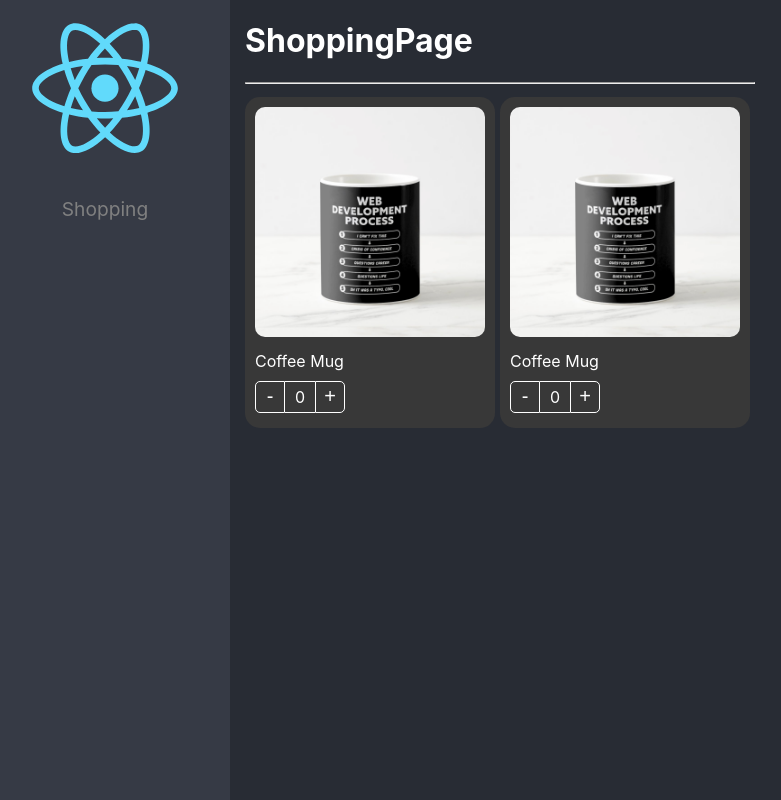
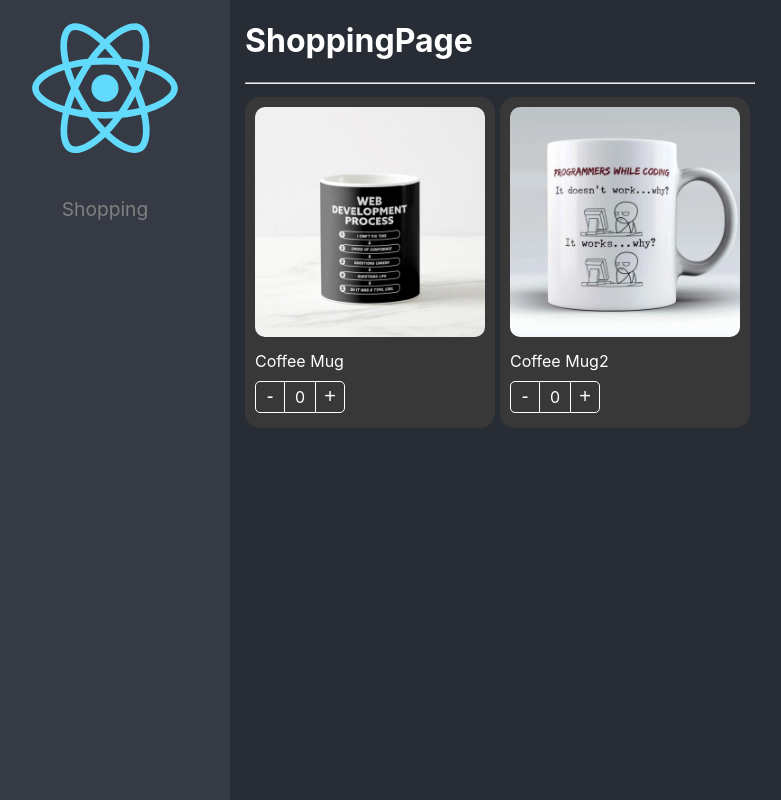
Before and after one commit to ajluisarg/react-app, a React (Create React App) app: page / in a window 1280 px wide. Shown: the whole page, without its empty margins (20-801 px from the left). Built offline with nearby package versions, Linux system fonts and the light colour scheme.

Commit message:
control props implemented

```diff
--- a/src/component-patterns/components/ProductCard.tsx
+++ b/src/component-patterns/components/ProductCard.tsx
@@ -1,4 +1,4 @@
-import { createContext, ReactElement } from "react";
+import { createContext, CSSProperties, ReactElement } from "react";
 import useProduct from "../hooks/useProduct.";
 import { Product, ProductContextProps } from "../interfaces/products.interfaces";
 import styles from "../styles/styles.module.css";
@@ -6,6 +6,9 @@ import styles from "../styles/styles.module.css";
 export interface Props {
   product: Product;
   className?: string;
+  style?: CSSProperties;
+  onChange?: ({product, count}: {product: Product, count: number}) => void;
+  value?: number;
 }
 export const ProductContext = createContext<ProductContextProps>(
   {} as ProductContextProps
@@ -16,9 +19,12 @@ const { Provider } = ProductContext;
 export const ProductCard = ({
   product,
   children,
-  className
+  className,
+  style,
+  onChange,
+  value
 }: Props & { children?: ReactElement | ReactElement[] }) => {
-  const { counter, increaseBy } = useProduct();
+  const { counter, increaseBy } = useProduct((count: number) => onChange && onChange({product, count}), value);
 
   return (
     <Provider
@@ -28,7 +34,7 @@ export const ProductCard = ({
         product,
       }}
     >
-      <div className={`${styles.productCard} ${className}`}>{children}</div>
+      <div style={style} className={`${styles.productCard} ${className}`}>{children}</div>
     </Provider>
   );
 };
--- a/src/component-patterns/hooks/useProduct..ts
+++ b/src/component-patterns/hooks/useProduct..ts
@@ -1,14 +1,21 @@
-import { useState } from "react";
+import { useEffect, useState } from "react";
 import { UseProductHook } from "../interfaces/products.interfaces";
 
-const useProduct = (): UseProductHook => {
+const useProduct = (onChange? : (count: number) => any, count = 0): UseProductHook => {
 
 
     const [counter, setCounter] = useState(0);
 
     const increaseBy = (value: number) => {
-      setCounter((prev) => Math.max(prev + value, 0));
+      const newValue =  Math.max(counter + value, 0);
+      setCounter(newValue);
+      onChange && onChange(newValue);
     };
+
+    useEffect(() => {
+      setCounter(count);
+    }, [count])
+
 
     return {
         counter,
--- /dev/null
+++ b/src/component-patterns/hooks/useShoppingCart.ts
@@ -0,0 +1,25 @@
+import { useState } from "react";
+import { Product } from "../interfaces/products.interfaces";
+
+export const useShoppingCart = () => {
+
+    const [shoppingCart, setShoppingCart] = useState<{
+        [key: string]: Product & { count: number };
+      }>({});
+
+
+      const updateShoppingCart = (product: Product, count: number) => {
+        setShoppingCart((prev) => ({
+            ...prev,
+            [product.id]: { ...product, count },
+          }));
+      }
+
+
+
+
+    return {
+        shoppingCart,
+        updateShoppingCart
+    }
+}
--- a/src/component-patterns/pages/ShoppingPage.tsx
+++ b/src/component-patterns/pages/ShoppingPage.tsx
@@ -1,19 +1,37 @@
-import {
-  ProductButtons,
-  ProductCard,
-  ProductImage,
-  ProductTitle
-} from "../components";
+import { useState } from "react";
+import { ProductCard } from "../components";
+import { useShoppingCart } from "../hooks/useShoppingCart";
+import { Product } from "../interfaces/products.interfaces";
 
-import '../styles/custom-styles.css';
+import "../styles/custom-styles.css";
 
-const product = {
+const product1 = {
   id: "1",
   title: "Coffee Mug",
   img: "./coffee-mug.png",
 };
 
+const product2 = {
+  id: "2",
+  title: "Coffee Mug2",
+  img: "./coffee-mug2.png",
+};
+
+const products: Product[] = [product1, product2];
+
 export const ShoppingPage = () => {
+  const { shoppingCart, updateShoppingCart } = useShoppingCart();
+
+  const handleOnChange = ({
+    product,
+    count,
+  }: {
+    product: Product;
+    count: number;
+  }) => {
+    updateShoppingCart(product, count);
+  };
+
   return (
     <div>
       <h1>ShoppingPage</h1>
@@ -26,16 +44,36 @@ export const ShoppingPage = () => {
           flexWrap: "wrap",
         }}
       >
-        <ProductCard product={product} className='bg-dark'>
-          <ProductCard.Image className='custom-image'/>
-          <ProductCard.Title className='text-white'/>
-          <ProductCard.Buttons className="custom-buttons"/>
-        </ProductCard>
-        <ProductCard product={product} className='bg-dark'>
-          <ProductImage className='custom-image' />
-          <ProductTitle className='text-white' />
-          <ProductButtons className="custom-buttons"/>
-        </ProductCard>
+        {products.map((product) => (
+          <ProductCard
+            key={product.id}
+            product={product}
+            className="bg-dark"
+            onChange={handleOnChange}
+            value={shoppingCart[product.id]?.count || 0}
+          >
+            <ProductCard.Image className="custom-image" />
+            <ProductCard.Title className="text-white" />
+            <ProductCard.Buttons className="custom-buttons" />
+          </ProductCard>
+        ))}
+      </div>
+      <div className="shopping-cart">
+        {Object.entries(shoppingCart)
+          .filter(([_key, product]) => product.count)
+          .map(([key, product]) => (
+            <ProductCard
+              style={{ width: "100px" }}
+              key={key}
+              product={product}
+              className="bg-dark"
+              value={product.count}
+              onChange={handleOnChange}
+            >
+              <ProductCard.Image className="custom-image" />
+              <ProductCard.Buttons className="custom-buttons" />
+            </ProductCard>
+          ))}
       </div>
     </div>
   );
--- a/src/component-patterns/styles/custom-styles.css
+++ b/src/component-patterns/styles/custom-styles.css
@@ -16,3 +16,10 @@
     color: white;
     border-color: white;
 }
+
+.shopping-cart {
+    position: fixed;
+    right: 10px;
+    top: 0;
+
+}
```
Also changed, not shown: public/coffee-mug2.png (added).
